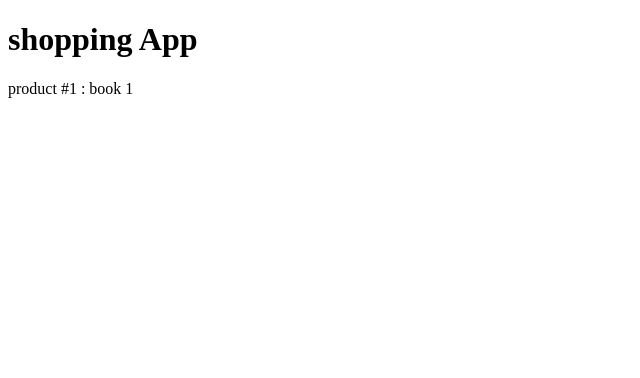
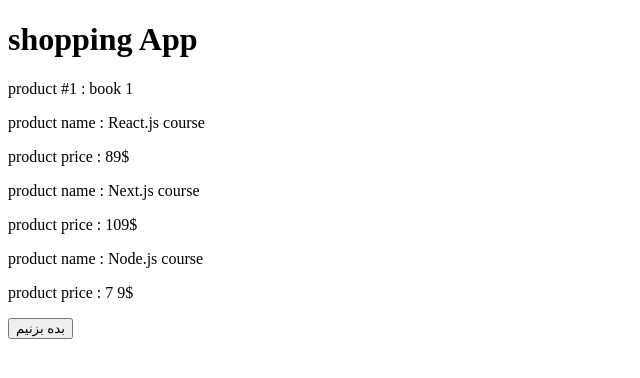
Before and after one commit to salarGholami/first-react-app, a React (Create React App) app: page / in a window 1280 px wide. Shown: the top 378 px of the page, without its empty margins (0-640 px from the left). Built offline with nearby package versions, Linux system fonts and the light colour scheme.

Commit message:
added Compponent Product.js

```diff
--- a/src/App.js
+++ b/src/App.js
@@ -1,12 +1,59 @@
-import React from "react";
+import Product from "./comppnent/product/Product.js";
+import React, { Component, useState } from "react";
+class App extends Component {
+  state = {
+    products: [
+      { title: "React.js", price: "89$" },
+      { title: "Next.js", price: "109$" },
+      { title: "Node.js", price: "7 9$" },
+    ],
+  };
+  clickHandler = () => {
+    this.setState({
+      products: [
+        { title: "React.js", price: "8$" },
+        { title: "Next.js", price: "10$" },
+        { title: "Node.js", price: "7$" },
+      ],
+    });
+  };
+  render() {
+    return (
+      <div className="container" id="title">
+        <h1>shopping App</h1>
+        <p>product #1 : book 1</p>
+        {this.state.products.map((product) => {
+          return <Product name={product.title} price={product.price} />;
+        })}
+        <button onClick={this.clickHandler}>بده بزنیم</button>
+      </div>
+    );
+  }
+}
 
-const App = () => {
-  return (
-    <div className="container" id="title">
-      <h1>shopping App</h1>
-      <p>product #1 : book 1</p>
-    </div>
-  );
-};
+// const App = () => {
+//   const [products, setProducts] = useState([
+//     { title: "React.js", price: "89$" },
+//     { title: "Next.js", price: "109$" },
+//     { title: "Node.js", price: "7 9$" },
+//   ]);
+//   const clickHandler = () => {
+//     setProducts([
+//       { title: "React.js", price: "28$" },
+//       { title: "Next.js", price: "30$" },
+//       { title: "Node.js", price: "37$" },
+//     ]);
+//   };
+//   return (
+//     <div className="container" id="title">
+//       <h1>shopping App</h1>
+//       <p>product #1 : book 1</p>
+//       {products.map((product) => {
+//         return <Product name={product.title} price={product.price} />;
+//       })}
+//       <button onClick={clickHandler}>بده بزنیم</button>
+//     </div>
+//   );
+// };
 
 export default App;
--- a/src/comppnent/product/Product.js
+++ b/src/comppnent/product/Product.js
@@ -0,0 +1,11 @@
+const Product = (props) => {
+  return (
+    <>
+      <p>product name : {props.name} course</p>
+      <p>product price : {props.price}</p>
+      {props.children}
+    </>
+  );
+};
+
+export default Product;
```
